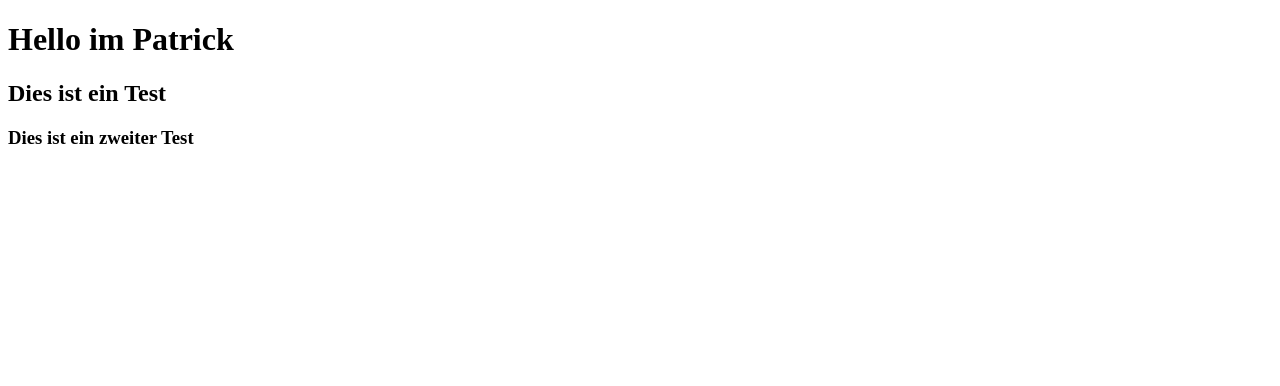
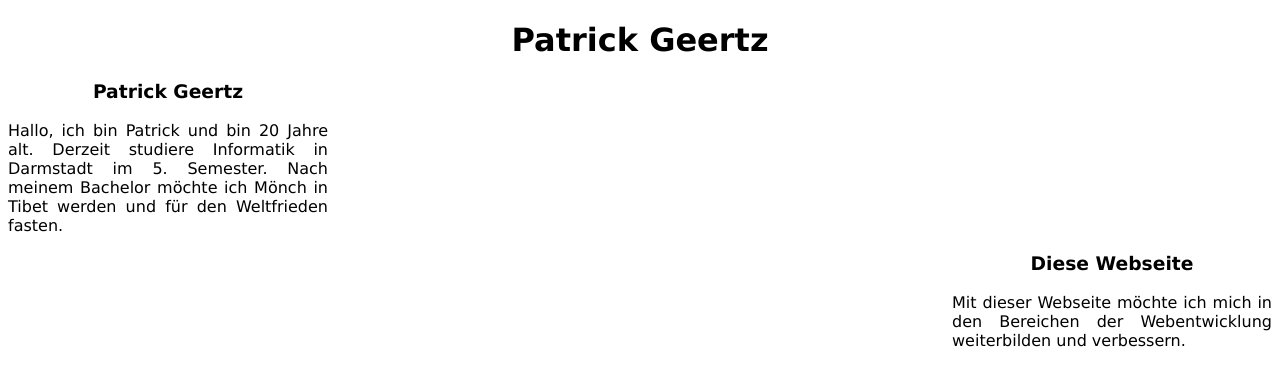
Before and after one commit to ptrickk/Website, a plain HTML site: page index.html in a window 1280 px wide. Drawn offline with Linux system fonts and the light colour scheme.

Commit message:
style added

```diff
--- /dev/null
+++ b/basic-style.css
@@ -0,0 +1,27 @@
+* {
+    color: black;
+    font-family:'Lucida Sans', 'Lucida Sans Regular', 'Lucida Grande', 'Lucida Sans Unicode', Geneva, Verdana, sans-serif
+}
+
+.headline{
+    text-align: center;
+}
+
+div {
+    max-width: 20em;
+    text-align: justify;
+}
+
+.article-headline{
+    text-align: center;
+}
+
+.article-left{
+    margin-left: 0;
+    margin-right: auto;
+}
+
+.article-right{
+    margin-left: auto;
+    margin-right: 0;
+}
--- a/index.html
+++ b/index.html
@@ -2,17 +2,23 @@
 <html lang="en">
 <head>
     <meta charset="UTF-8">
+    <link rel="stylesheet" href="basic-style.css"/>
     <title>Patrick Geertz</title>
 </head>
 <body>
-    <h1>
-        Hello im Patrick
-    </h1>
-    <h2>
-        Dies ist ein Test
-    </h2>
-    <h3>
-        Dies ist ein zweiter Test
-    </h3>
+<h1 class="headline">
+    Patrick Geertz
+</h1>
+<div class="article-left">
+    <h3 class="article-headline">Patrick Geertz</h3>
+    Hallo, ich bin Patrick und bin 20 Jahre alt.
+    Derzeit studiere Informatik in Darmstadt im 5. Semester.
+    Nach meinem Bachelor möchte ich Mönch in Tibet werden und für den Weltfrieden fasten.
+</div>
+
+<div class="article-right">
+    <h3 class="article-headline">Diese Webseite</h3>
+    Mit dieser Webseite möchte ich mich in den Bereichen der Webentwicklung weiterbilden und verbessern.
+</div>
 </body>
 </html>
```
